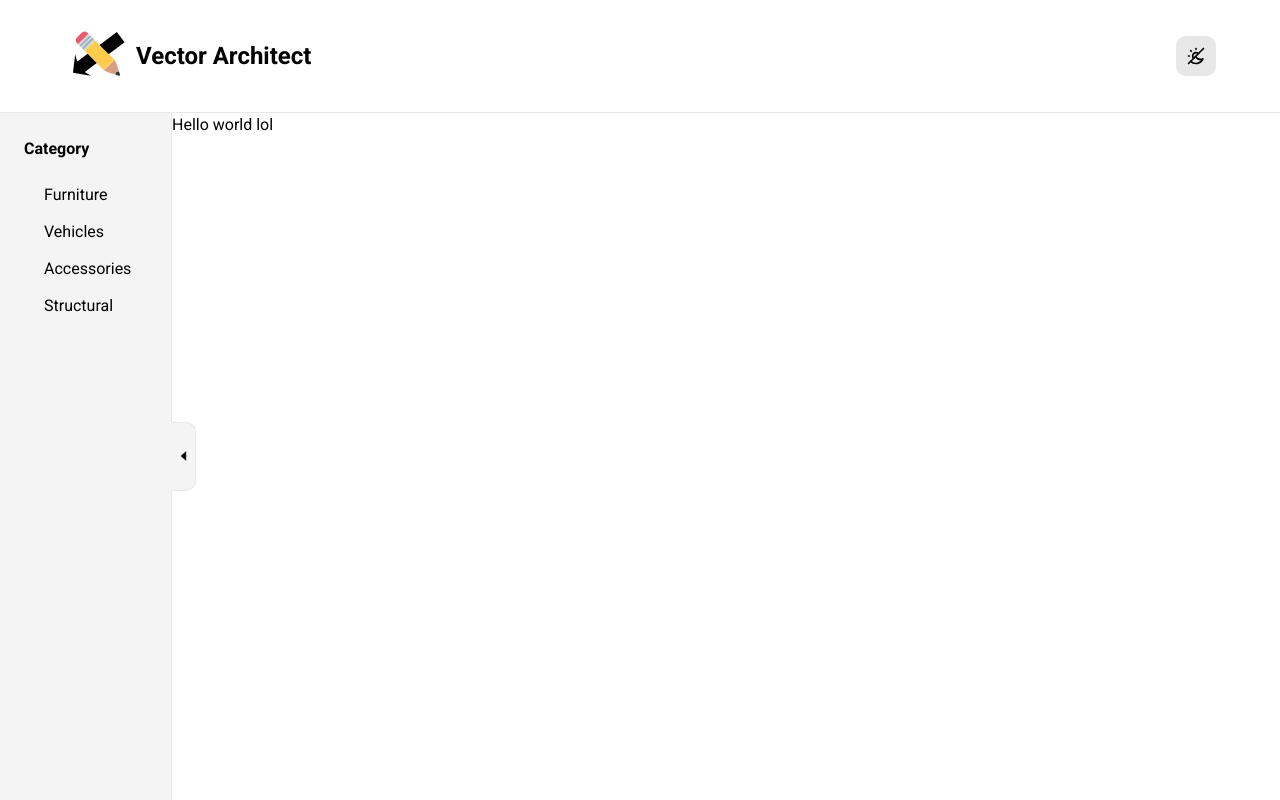
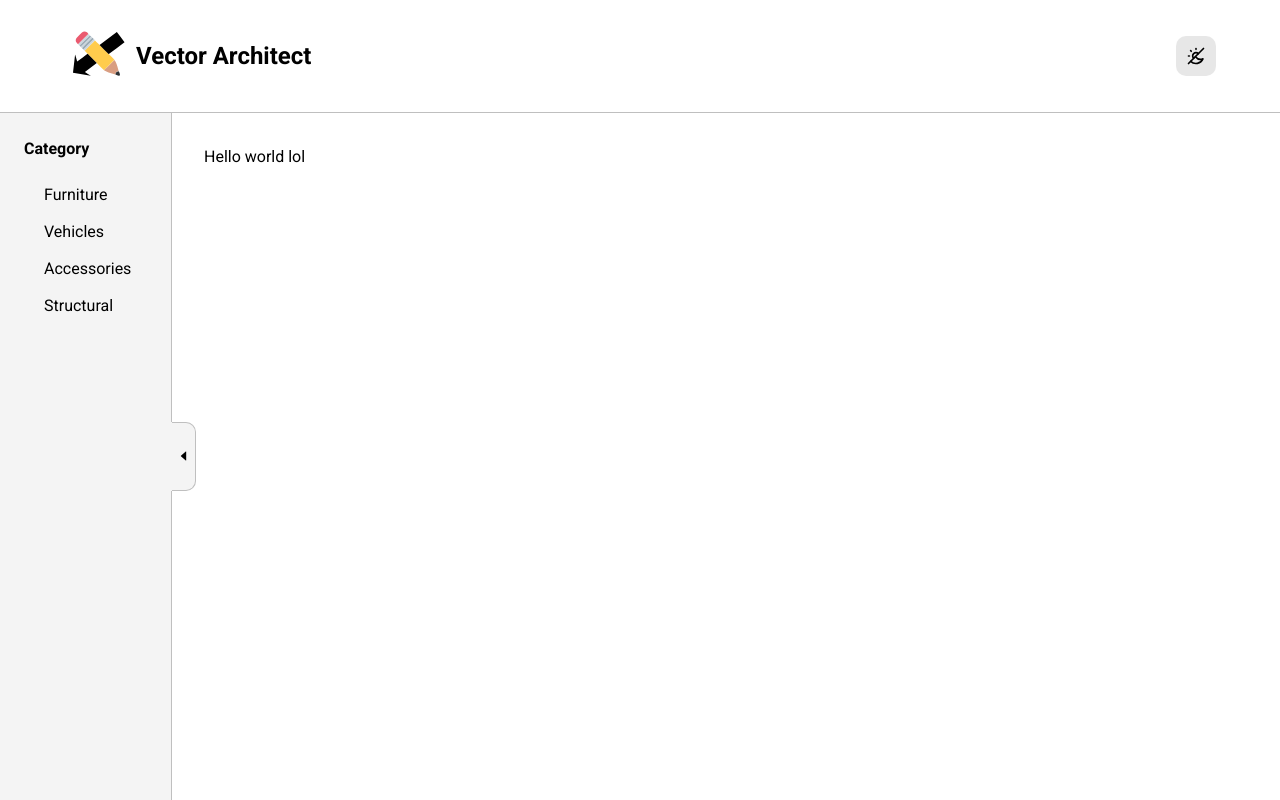
Before and after one commit to Polsander/vector-library, a React (Vite) app in the folder client/: page / in a window 1280 px wide. Built offline with nearby package versions, Linux system fonts and the light colour scheme.

Commit message:
edited coloring and format

```diff
--- a/client/src/components/layout/Navbar.tsx
+++ b/client/src/components/layout/Navbar.tsx
@@ -10,10 +10,10 @@ export const Navbar = () => {
   }
 
   return (
-    <nav className='px-16 py-5 flex bg-bg grid grid-cols-2 border-b-1 border-faded items-center'>
+    <nav className='px-16 py-5 flex bg-bg grid grid-cols-2 border-b-1 border-outline items-center'>
       <h4 className='font-bold grid-row text-text flex items-center text-2xl'><img className='h-[3em] w-[3em] pr-2' src={logo}/>Vector Architect</h4>
       <div className='flex justify-end'>
-        <button className='' onClick={handleThemeChange}><TbSunMoon className='w-5 h-5'/></button>
+        <button className='standard' onClick={handleThemeChange}><TbSunMoon className='w-5 h-5'/></button>
       </div>
     </nav>
   )
--- a/client/src/components/layout/Sidebar.module.css
+++ b/client/src/components/layout/Sidebar.module.css
@@ -27,7 +27,7 @@
     border-top: solid 1px;
     border-bottom: solid 1px;
     border-radius: 0px 10px 10px 0px;
-    border-color: var(--faded);
+    border-color: var(--outline);
 
     padding: 5px;
     align-items: center;
@@ -43,6 +43,7 @@
         padding-top: 3px;
         margin-top: 7px;
         padding-bottom: 3px;
+        color: var(--text);
 
         &:hover {
             background-color: var(--faded);
--- a/client/src/components/layout/Sidebar.tsx
+++ b/client/src/components/layout/Sidebar.tsx
@@ -14,7 +14,7 @@ export const Sidebar = () => {
     return (
         <div className={` h-full flex`}>
             <div className={`pt-6 pl-6 ${styles.sidebar} ${hideSidebar ? styles.collapsed : ''}`}>
-                <h3 className='font-bold pb-3'>Category</h3>
+                <h3 className='font-bold pb-3 text-text'>Category</h3>
                 <ul className={styles.categories}>
                     <li>Furniture</li>
                     <li>Vehicles</li>
@@ -24,7 +24,7 @@ export const Sidebar = () => {
             </div>
 
             <div className='flex flex-col bg-side-bg max-w-3'>
-                <div className={`h-45/100 border-r-1 border-faded`}>
+                <div className={`h-45/100 border-r-1 border-outline`}>
                 </div>
                 <div className={`h-10/100 ${styles.mid_section}`} onClick={handleToggleSidebar} onDrag={handleToggleSidebar}>
                     {!hideSidebar ?
@@ -32,7 +32,7 @@ export const Sidebar = () => {
                         <AiFillCaretRight />
                     }
                 </div>
-                <div className={`h-45/100 border-r-1 border-faded`}>
+                <div className={`h-45/100 border-r-1 border-outline`}>
                 </div>
             </div>
 
--- a/client/src/styles/button.css
+++ b/client/src/styles/button.css
@@ -1,13 +1,19 @@
 
 button {
-    background-color: var(--faded);
-    color: var(--text);
     padding: 10px;
     border: 0.5px;
     border-radius: 10px;
+
+
+
+    &.standard {
+        background-color: var(--faded);
+        color: var(--text);
+    }
 
     &:hover{
         cursor: pointer;
         background-color: var(--faded-hover);
     }
+
 }
--- a/client/src/styles/colors/colors.css
+++ b/client/src/styles/colors/colors.css
@@ -4,19 +4,21 @@
     --text: black;
     --faded: rgb(231, 231, 231);
     --faded-hover: rgba(207, 207, 207, 0.849);
+    --outline: #BFBFBF;
 
     --nav-bg: white;
     --side-bg: #f4f4f4;
 }
 
 [data-theme='dark'] {
-    --bg: rgb(82, 81, 81);
+    --bg: #19314e;
     --text: rgb(233, 232, 232);
-    --faded: rgb(117, 117, 117);
-    --faded-hover: rgb(102, 102, 102, 0.849);
+    --faded: #10665c85;
+    --faded-hover: #10665c48;
+    --outline: black;
 
     --nav-bg: rgb(228, 226, 226);
-    --side-bg: #686868;
+    --side-bg: #2a4464;
 }
 
 @theme {
@@ -24,6 +26,7 @@
     --color-text: var(--text);
     --color-faded: var(--faded);
     --color-faded-hover: var(--faded-hover);
+    --color-outline: var(--outline);
 
     --color-nav-bg: var(--nav-bg);
     --color-side-bg: var(--side-bg);
--- a/client/src/styles/index.css
+++ b/client/src/styles/index.css
@@ -16,8 +16,8 @@ html, body {
 
 .architect_vector_content {
     background-color: var(--bg);
-    /* padding-left: 10em; */
-    /* padding-right: 2em; */
+    padding: 2em;
+    width: 100%;
 
     p {
         color: var(--text);
```
